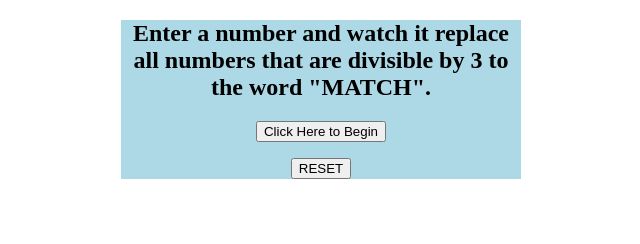
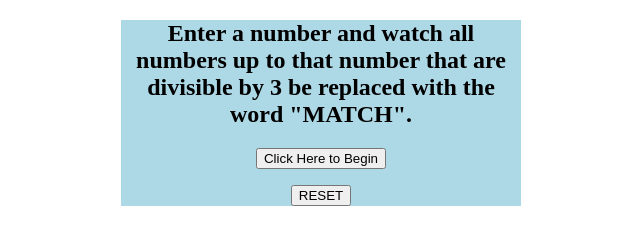
Before and after one commit to damonfreeman/divisiblebythree, a plain HTML site: page index.html in a window 1280 px wide. Shown: the whole page, without its empty margins (319-959 px from the left). Drawn offline with Linux system fonts and the light colour scheme.

Commit message:
Fixed second typo on dialogue box

```diff
--- a/index.html
+++ b/index.html
@@ -7,7 +7,7 @@
   <body>
     <div id="wrapper">
       <div id="mainbody">
-        <h2>Enter a number and watch it replace all numbers that are divisible by 3 to the word "MATCH".</h1>
+        <h2>Enter a number and watch all numbers up to that number that are divisible by 3 be replaced with the word "MATCH".</h1>
         <button onclick="byThree1()">Click Here to Begin</button>
         <p id ="numberfield"></p>
         <button onclick="byThree2()">RESET</button>
```
